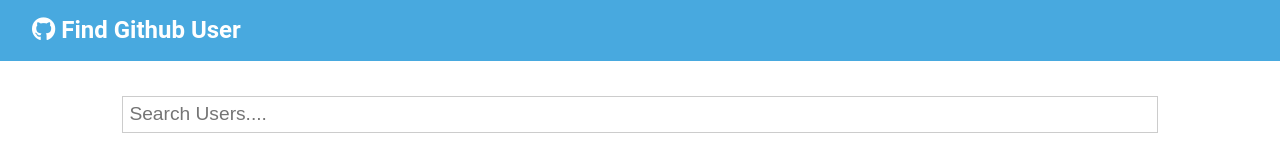
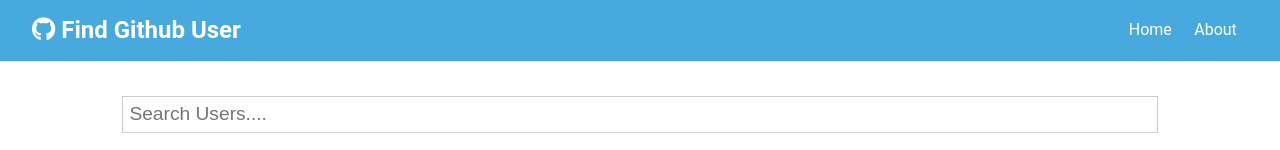
Before and after one commit to keegan-he/react_github_finduser, a React (Create React App) app: page / in a window 1280 px wide. Shown: the top 150 px of the page. Built offline with nearby package versions, Linux system fonts and the light colour scheme.

Commit message:
adding link

```diff
--- a/src/App.js
+++ b/src/App.js
@@ -73,7 +73,7 @@
                   </Fragment>
                 )}
               />
-              <Route exact path='/about' component={About} />
+              <Route exact path="/about" component={About} />
             </Switch>
           </div>
         </div>
--- a/src/components/layout/Navbar.js
+++ b/src/components/layout/Navbar.js
@@ -1,5 +1,6 @@
 import React, { Component } from 'react';
 import PropTypes from 'prop-types';
+import { Link } from 'react-router-dom';
 
 const Navbar = ({ icon, title }) => {
   return (
@@ -7,6 +8,14 @@
       <h1>
         <i className={icon}></i> {title}
       </h1>
+      <ul>
+        <li>
+          <Link to="/">Home</Link>
+        </li>
+        <li>
+          <Link to="/about">About</Link>
+        </li>
+      </ul>
     </nav>
   );
 };
```
